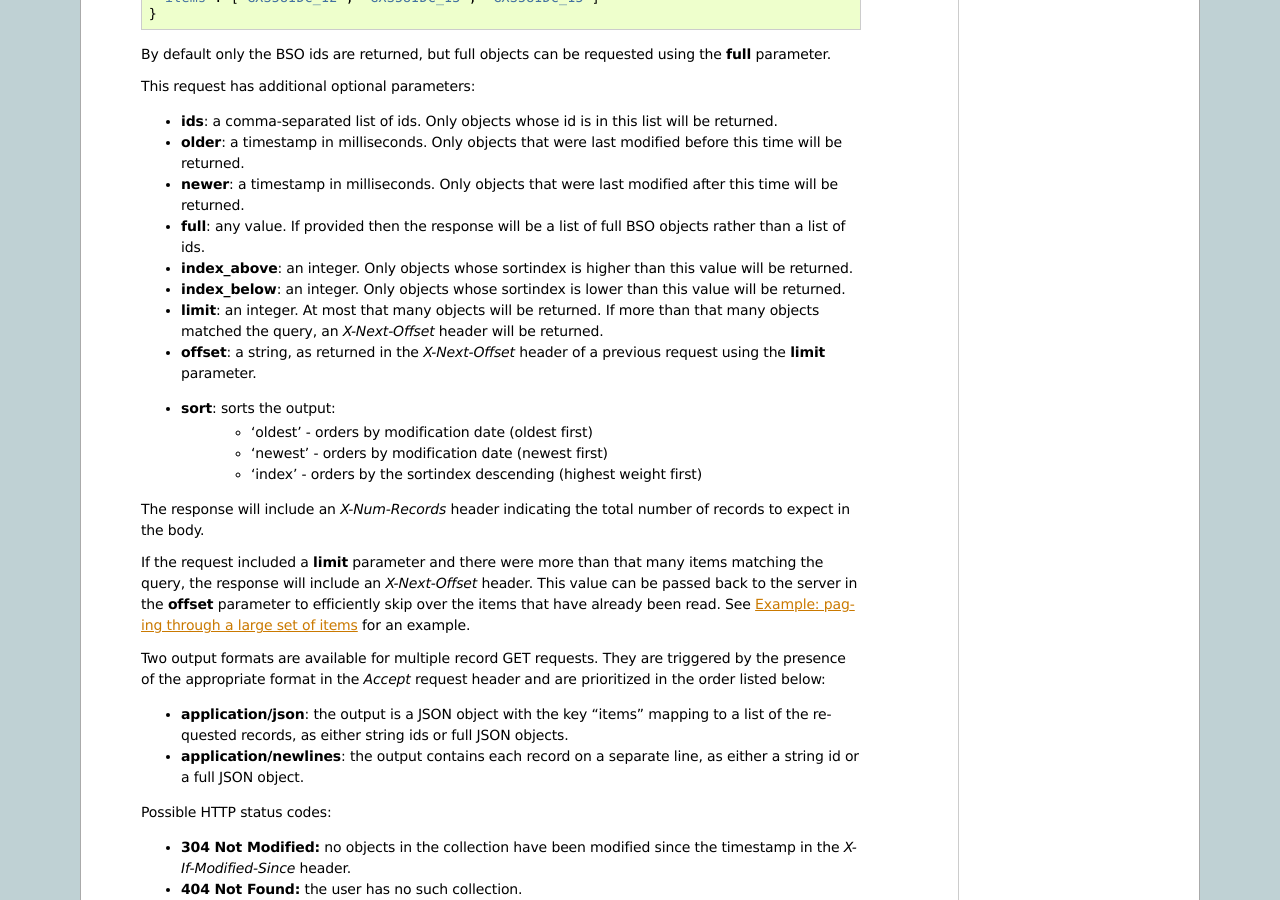
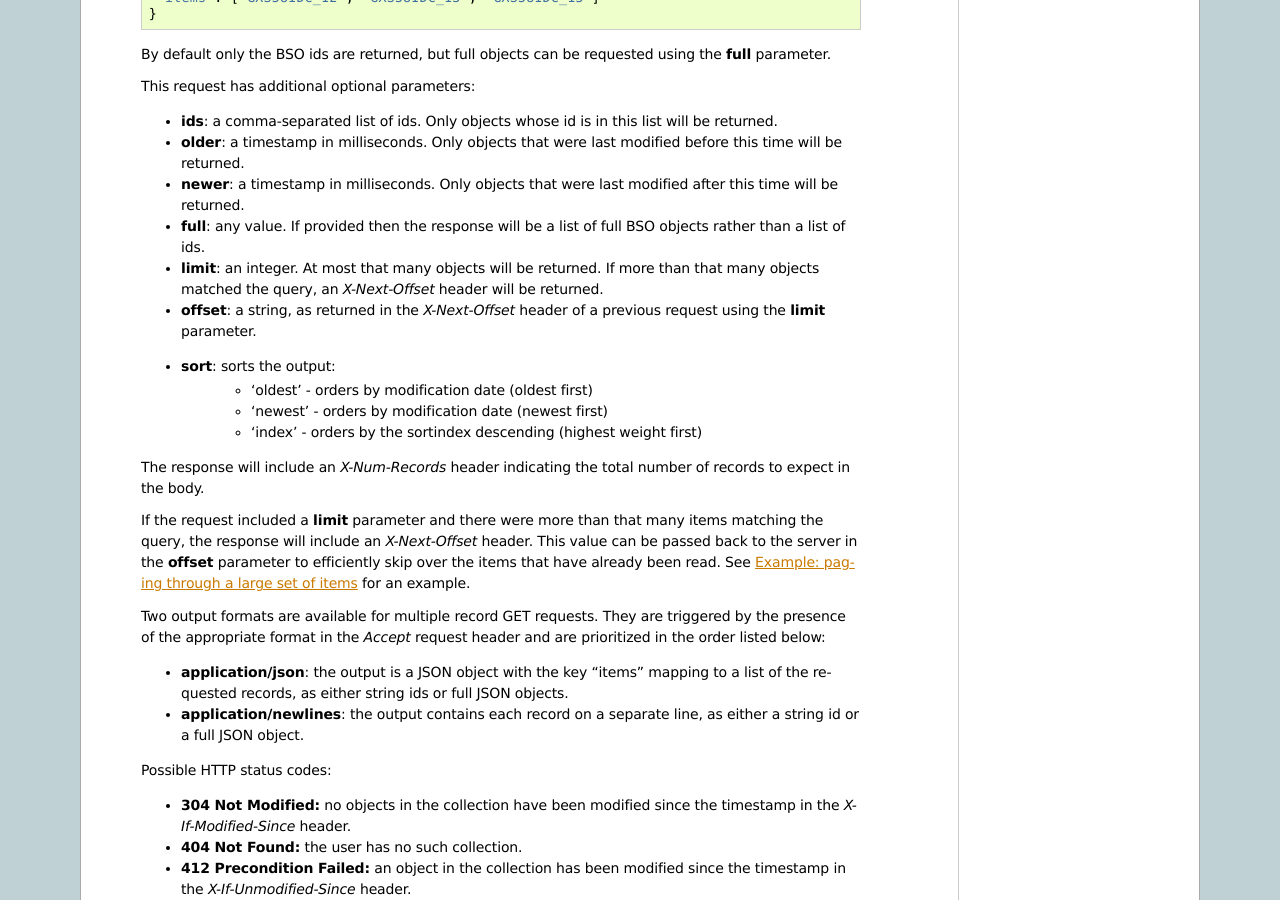
Before and after one commit to mozilla-services/docs, a Sphinx documentation site: the page built from source/storage/apis-2.0.rst, in a window 1280 px wide and 900 px high, scrolled down 2636 px. Built offline with Sphinx 7.4.7, drawn with Linux system fonts in a browser that asks for light colours; the version number could not be read and is left out; some of the changed text lies outside the part shown.

Commit message:
[Storage] Bug 775395 - remove index_above and index_below from sync2.0

```diff
--- a/source/storage/apis-2.0.rst
+++ b/source/storage/apis-2.0.rst
@@ -201,12 +201,6 @@ collection.
 
     - **full**: any value.  If provided then the response will be a list of
       full BSO objects rather than a list of ids.
-
-    - **index_above**: an integer. Only objects whose sortindex is higher than
-      this value will be returned.
-
-    - **index_below**: an integer. Only objects whose sortindex is lower than
-      this value will be returned.
 
     - **limit**: an integer. At most that many objects will be returned.
       If more than that many objects matched the query, an *X-Next-Offset*
```
Also changed, not shown: other parts of source/storage/apis-2.0.rst (+2 -0 lines).
